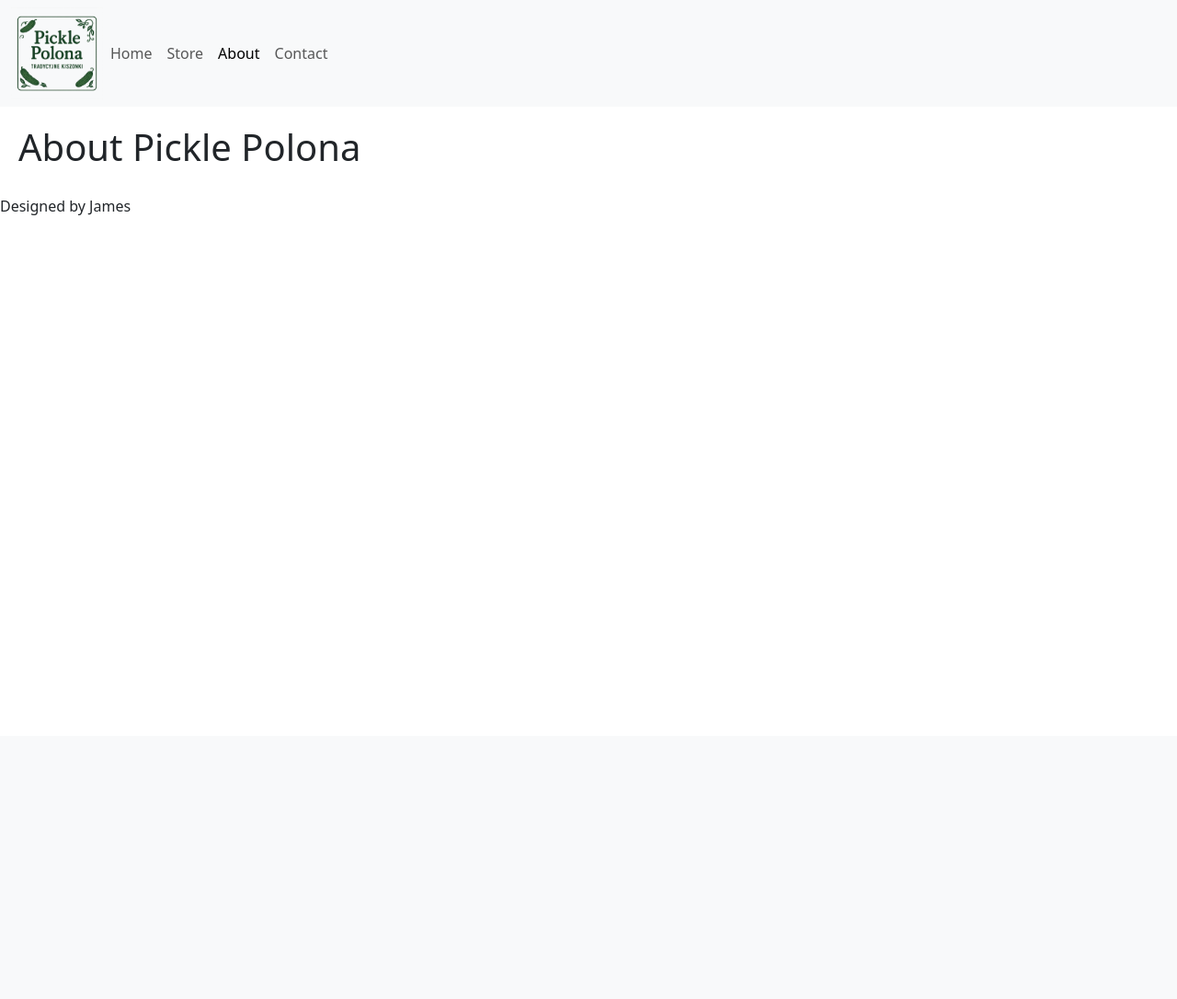
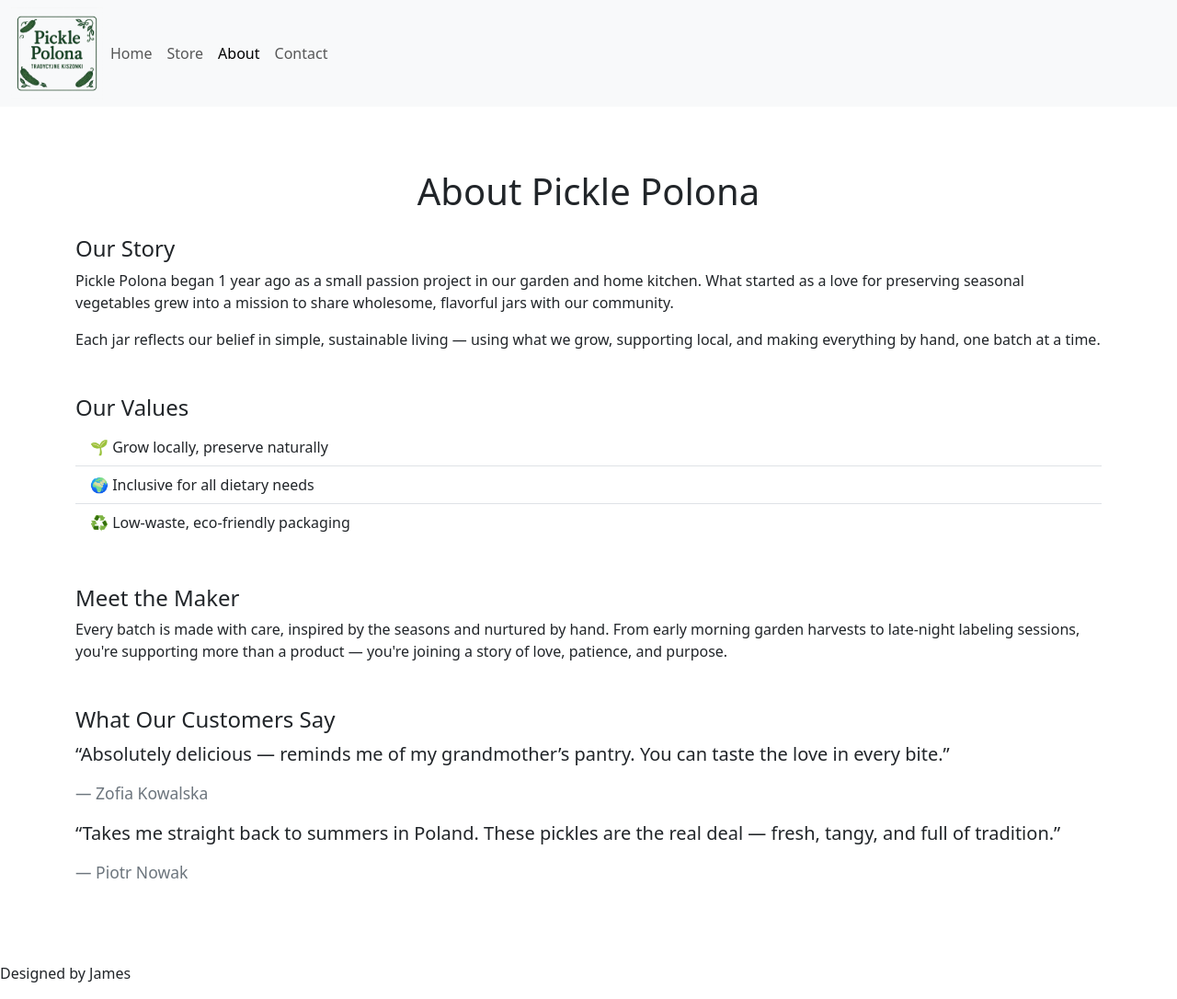
Before and after one commit to james-fitz86/pickle-polona, a Flask app: page /about in a window 1280 px wide. Shown: the whole page at 92% size. Before the commit the page ends 234 px from the top, so only its background shows below. Run offline with Flask 3, Linux system fonts and the light colour scheme.

Commit message:
added about information

```diff
--- a/templates/about.html
+++ b/templates/about.html
@@ -1,11 +1,61 @@
 {% extends "base.html" %}
 
 {% block meta %}
-
+    <meta name="description" content="Learn the story behind Pickle Polona — from garden to jar. Discover our values and what drives us to make wholesome, sustainable food." />
 {% endblock %}
 
 {% block title %}About{% endblock %}
 
 {% block main %}
-            <h1>About Pickle Polona</h1>
+<div class="container py-5">
+    <h1 class="mb-4 text-center">About Pickle Polona</h1>
+
+    <!-- Your Story -->
+    <section class="mb-5">
+        <h2 class="h4">Our Story</h2>
+        <p>
+            Pickle Polona began {{ years_since }} year{{ 's' if years_since != 1 else '' }} ago as a small passion project in our garden and home kitchen. What started as a love for preserving seasonal vegetables grew into a mission to share wholesome, flavorful jars with our community.
+        </p>
+        <p>
+            Each jar reflects our belief in simple, sustainable living — using what we grow, supporting local, and making everything by hand, one batch at a time.
+        </p>
+    </section>
+
+    <!-- Mission / Values -->
+    <section class="mb-5">
+        <h2 class="h4">Our Values</h2>
+        <ul class="list-group list-group-flush">
+            <li class="list-group-item">🌱 Grow locally, preserve naturally</li>
+            <li class="list-group-item">🌍 Inclusive for all dietary needs</li>
+            <li class="list-group-item">♻️ Low-waste, eco-friendly packaging</li>
+        </ul>
+    </section>
+
+    <!-- Personal Connection -->
+    <section class="mb-5">
+        <h2 class="h4">Meet the Maker</h2>
+        <p>
+            Every batch is made with care, inspired by the seasons and nurtured by hand. From early morning garden harvests to late-night labeling sessions, you're supporting more than a product — you're joining a story of love, patience, and purpose.
+        </p>
+        <!-- Optional image placeholders -->
+        <!-- <img src="{{ url_for('static', filename='images/kitchen.jpg') }}" class="img-fluid rounded my-3" alt="Our kitchen"> -->
+    </section>
+
+    <!-- Testimonials -->
+    <section>
+        <h2 class="h4">What Our Customers Say</h2>
+
+        <blockquote class="blockquote">
+            <p class="mb-0">“Absolutely delicious — reminds me of my grandmother’s pantry. You can taste the love in every bite.”</p>
+            <br>
+            <footer class="blockquote-footer">Zofia Kowalska</footer>
+        </blockquote>
+
+        <blockquote class="blockquote mt-3">
+            <p class="mb-0">“Takes me straight back to summers in Poland. These pickles are the real deal — fresh, tangy, and full of tradition.”</p>
+            <br>
+            <footer class="blockquote-footer">Piotr Nowak</footer>
+        </blockquote>
+    </section>
+</div>
 {% endblock %}
```
